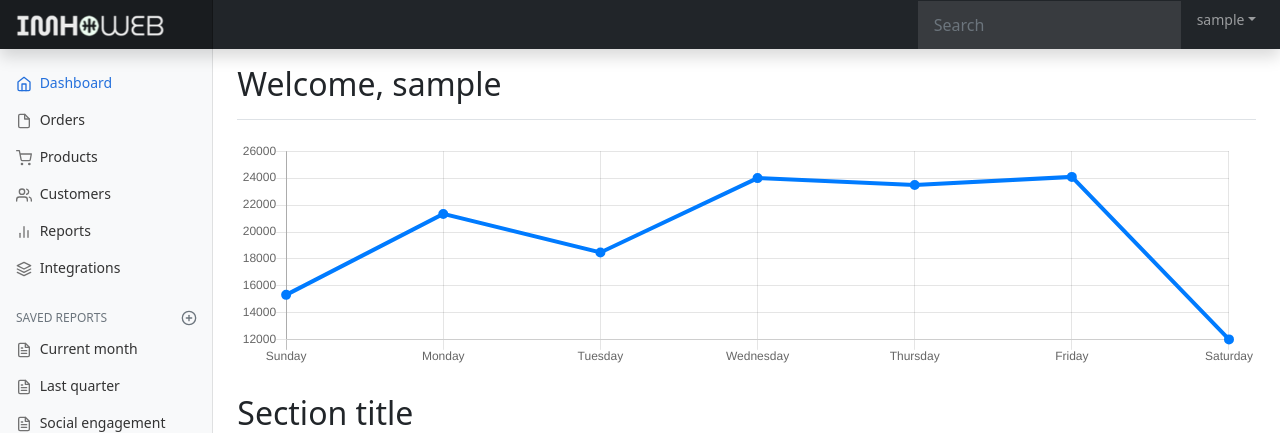
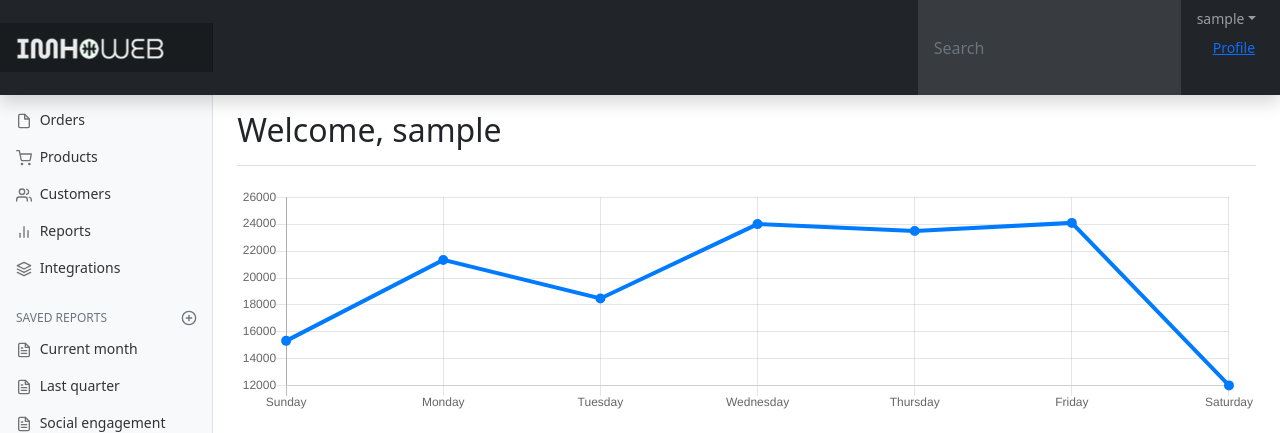
Before and after one commit to imhodot/imhoweb, a Flask app: page /dashboard in a window 1280 px wide. Shown: the top 433 px of the page. Run offline with Flask 2, Linux system fonts and the light colour scheme; the visitor is signed in with stand-in values (Sample User, id 1); data comes from the database, SQL or seed files in the repository; some libraries are stand-ins or nearby versions.

Commit message:
working on user dashboard

```diff
--- a/templates/dashboard.html
+++ b/templates/dashboard.html
@@ -85,7 +85,11 @@
     <div class="btn-group me-2"><input class="form-control form-control-dark w-100 rounded-0 border-0" type="text" placeholder="Search" aria-label="Search"><div>
     <div class="navbar-nav">
       <div class="nav-item text-nowrap">
-        <a class="nav-link px-3 nav-link dropdown-toggle">{{ current_user.username }}</a>
+        <li><a class="nav-link px-3 nav-link dropdown-toggle">{{ current_user.username }}</a>
+          <ul>
+            <li><a href="/profil">Profile</a><li>
+          </ul>
+        </li>
       </div>
     </div>
   </div>
```
